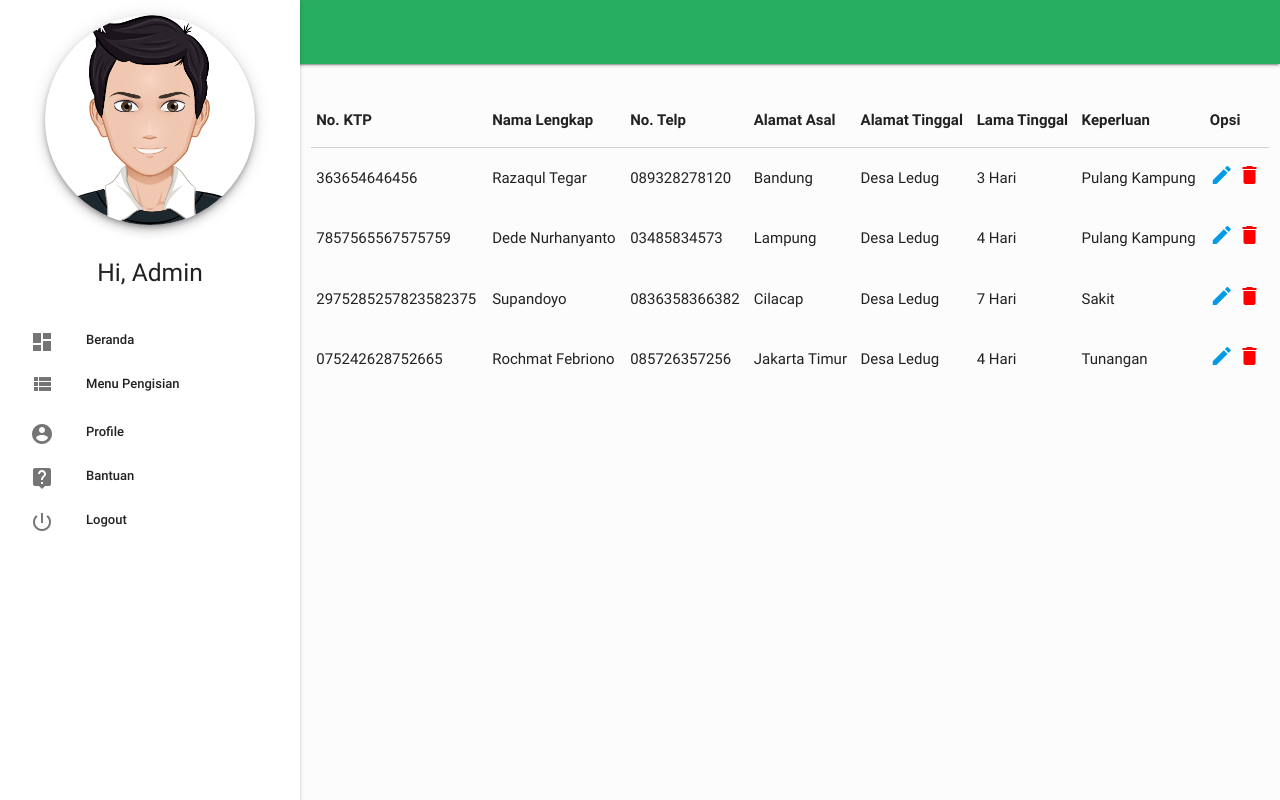
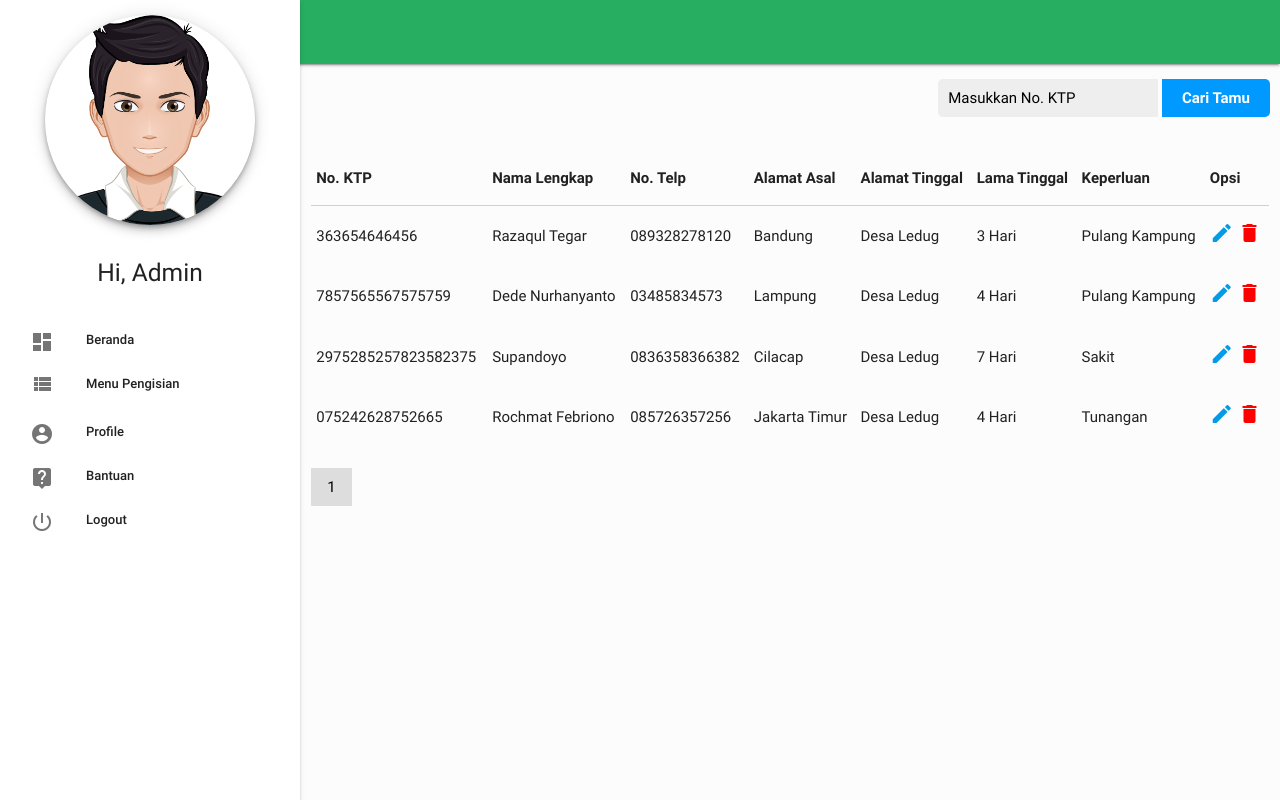
Before and after one commit to razaqultegar/tamdes-web, a PHP site: page /admin/index.php in a window 1280 px wide. Run offline with PHP 8.4, Linux system fonts and the light colour scheme; a user stored in the database is signed in; data comes from the database, SQL or seed files in the repository.

Commit message:
Fix Pagination

```diff
--- a/admin/function/data.php
+++ b/admin/function/data.php
@@ -12,15 +12,6 @@ function run($query){
 function kirimData($noktp, $nama, $notelp, $asal, $tinggal, $lama, $keper){
   $query = "INSERT INTO tb_buku (noktp, nama, notelp, asal, tinggal, lama, keper) VALUES ('$noktp', '$nama', '$notelp', '$asal', '$tinggal', '$lama', '$keper')";
   return run($query);
-}
-
-function tampilData(){
-  global $link;
-
-  $query = "SELECT * FROM tb_buku";
-  $result = mysqli_query($link, $query);
-
-  return $result;
 }
 
 function tampilData_per_id($noktp){
@@ -42,13 +33,4 @@ function editData($noktp, $nama, $notelp, $asal, $tinggal, $lama, $keper, $id){
   return run($query);
 }
 
-function jumlahData(){
-  global $link;
-
-  $query = "SELECT count(id) AS total FROM tb_buku";
-  $result = "mysqli_query($link, $query)";
-  $values = "mysqli_fetch_assoc($result)";
-  $num_rows = $values['total'];
-}
-
 ?>
--- a/admin/index.php
+++ b/admin/index.php
@@ -2,24 +2,28 @@
 @session_start();
 if (@$_SESSION['admin']) {
 require_once('../src/sidebar.php');
-require_once('core/init.php');
-$result = tampilData();
+$link = mysqli_connect("localhost", "root", "", "db_tamdes") or die(mysqli_error($link));
+
+$limit = 10;
+if (isset($_GET["page"])) { $page  = $_GET["page"]; } else { $page=1; };
+$start_from = ($page-1) * $limit;
+
+$sql = mysqli_query($link, "SELECT * FROM tb_buku LIMIT $start_from, $limit");
+
+$Hasil = mysqli_query($link, "SELECT * FROM tb_buku");
+$total = mysqli_num_rows($Hasil);
+
+$pages = ceil($total/$limit);
 ?>
     <title>Admin Page - TamuDesa</title>
 
     <main>
-      <div class="section"></div>
-
-      <div id="modal1" class="modal modal-fixed-footer">
-        <div class="modal-content">
-          <h4>Modal Header</h4>
-          <p>Lorem ipsum dolor sit amet, consectetur adipiscing elit, sed do eiusmod tempor incididunt ut labore et dolore magna aliqua. Ut enim ad minim veniam, quis nostrud exercitation ullamco laboris nisi ut aliquip ex ea commodo consequat. Duis aute irure dolor in reprehenderit in voluptate velit esse cillum dolore eu fugiat nulla pariatur. Excepteur sint occaecat cupidatat non proident, sunt in culpa qui officia deserunt mollit anim id est laborum</p>
-          <p>Lorem ipsum dolor sit amet, consectetur adipiscing elit, sed do eiusmod tempor incididunt ut labore et dolore magna aliqua. Ut enim ad minim veniam, quis nostrud exercitation ullamco laboris nisi ut aliquip ex ea commodo consequat. Duis aute irure dolor in reprehenderit in voluptate velit esse cillum dolore eu fugiat nulla pariatur. Excepteur sint occaecat cupidatat non proident, sunt in culpa qui officia deserunt mollit anim id est laborum</p>
-          <p>Lorem ipsum dolor sit amet, consectetur adipiscing elit, sed do eiusmod tempor incididunt ut labore et dolore magna aliqua. Ut enim ad minim veniam, quis nostrud exercitation ullamco laboris nisi ut aliquip ex ea commodo consequat. Duis aute irure dolor in reprehenderit in voluptate velit esse cillum dolore eu fugiat nulla pariatur. Excepteur sint occaecat cupidatat non proident, sunt in culpa qui officia deserunt mollit anim id est laborum</p>
-          <p>Lorem ipsum dolor sit amet, consectetur adipiscing elit, sed do eiusmod tempor incididunt ut labore et dolore magna aliqua. Ut enim ad minim veniam, quis nostrud exercitation ullamco laboris nisi ut aliquip ex ea commodo consequat. Duis aute irure dolor in reprehenderit in voluptate velit esse cillum dolore eu fugiat nulla pariatur. Excepteur sint occaecat cupidatat non proident, sunt in culpa qui officia deserunt mollit anim id est laborum</p>
-        </div>
-        <div class="modal-footer">
-          <a class="modal-action modal-close waves-effect waves-green btn-flat ">Agree</a>
+      <div class="section right" style="margin-right: 10px;">
+        <div class="col s12">
+          <form action="search.php" method="post">
+            <input id="search-box" name="cari" size="40" type="text" placeholder="Masukkan No. KTP"/>
+            <input id="search-btn" value="Cari Tamu" type="submit"/>
+          </form>
         </div>
       </div>
 
@@ -40,7 +44,7 @@ $result = tampilData();
             </thead>
 
             <?php
-            while($row = mysqli_fetch_assoc($result)) :
+            while($row = mysqli_fetch_assoc($sql)) :
             ?>
 
             <tbody>
@@ -53,8 +57,8 @@ $result = tampilData();
                 <td><?= $row['lama']; ?></td>
                 <td><?= $row['keper']; ?></td>
                 <td>
-                  <a href="edit.php?id=<?php echo $row['id']; ?>" title="Edit"><i class="material-icons">mode_edit</i></a>
-                  <a href="delete_data.php?id=<?php echo $row['id']; ?>" style="color:red;" title="Hapus"><i class="material-icons">delete</i></a>
+                  <a href="edit_bukutamu.php?id=<?php echo $row['id']; ?>" title="Edit"><i class="material-icons">mode_edit</i></a>
+                  <a href="delete_bukutamu.php?id=<?php echo $row['id']; ?>" style="color:red;" title="Hapus"><i class="material-icons">delete</i></a>
                 </td>
               </tr>
             </tbody>
@@ -64,6 +68,15 @@ $result = tampilData();
           </table>
         </form>
       </div>
+      <div class="row">
+        <div class="col s12">
+        <div class="pagination">
+            <?php for ($i=1; $i <=$pages; $i++) { ?>
+              <a href="?page=<?php echo $i; ?>" title="Halaman"><?php echo $i; ?></a>
+            <?php } ?>
+          </div>
+        </div>
+      </div>
     </main>
 
 <?php
--- a/admin/input_bukutamu.php
+++ b/admin/input_bukutamu.php
@@ -4,7 +4,7 @@ require_once('../src/sidebar.php');
 require_once('core/init.php');
 if (isset($_POST['kirim'])) {
   if(kirimData($_POST['noktp'], $_POST['nama'], $_POST['notelp'], $_POST['asal'], $_POST['tinggal'], $_POST['lama'], $_POST['keper'])){
-    header('location: view_bukutamu.php');
+    header('location: index.php');
   }else {
     echo "Data Gagal Dikirim";
   }
@@ -15,7 +15,7 @@ if (isset($_POST['kirim'])) {
     <main>
       <div class="section row">
         <div class="col s12">
-        <a class="waves-effect btn" style="background-color: #00b0ff;" href="view_bukutamu.php"><i class="material-icons left">list</i>Lihat Buku Tamu</a>
+        <a class="waves-effect btn" style="background-color: #00b0ff;" href="index.php"><i class="material-icons left">list</i>Lihat Buku Tamu</a>
         <a class="waves-effect btn modal-trigger" style="background-color: #f44336; margin-left: 6px;" href="#modal1"><i class="material-icons left">help</i>Bantuan</a>
         </div>
       </div>
--- a/logout.php
+++ b/logout.php
@@ -1,5 +1,5 @@
 <?php
 @session_start();
 session_destroy();
-header("location:/tamdes/login.php");
+header("location:/tamdes");
 ?>
--- a/src/css/style.css
+++ b/src/css/style.css
@@ -1,52 +1,46 @@
-body{
-  font-family: "Roboto", sans-serif;
+#search-btn {
+  background:#0099ff;
+  color:white;
+  padding:10px 20px;
+  border-radius:0 5px 5px 0;
+    -moz-border-radius:0 5px 5px 0;
+    -webkit-border-radius:0 5px 5px 0;
+    -o-border-radius:0 5px 5px 0;
+  border:0 none;
+  font-weight:bold;
 }
 
-.dropdown-content {
-  background-color: #FFFFFF;
-  margin: 0;
-  display: none;
-  min-width: 200px; /* Changed this to accomodate content width */
-  max-height: auto;
-	margin-left: -1px; /* Add this to keep dropdown in line with edge of navbar */
-  overflow: hidden; /* Changed this from overflow-y:auto; to overflow:hidden; */
-  opacity: 0;
-  position: absolute;
-  white-space: nowrap;
-  z-index: 1;
-  will-change: width, height;
+#search-box {
+  background: #eee;
+  padding:10px;
+   border-radius:5px 0 0 5px;
+    -moz-border-radius:5px 0 0 5px;
+    -webkit-border-radius:5px 0 0 5px;
+    -o-border-radius:5px 0 0 5px;
+  border:0 none;
+  width:200px;
+  height: 18px;
 }
 
-.dropdown-content a:hover{
-  background-color: #e0e0e0;
+#search-box::placeholder{
+  color: black;
 }
 
-.box-menu{
-  background-color: #00c853;
-  font-family: "Roboto", sans-serif;
-  font-size: 30px;
-  color: #FFF;
-  width: 250px;
-  height: 180px;
-  padding: 10px;
-  border-radius: 5px;
-  margin: 0;
+.pagination {
+    display: inline-block;
 }
 
-.biru{
-  background-color: #0091ea;
+.pagination a {
+    background-color: #ddd;
+    color: black;
+    float: left;
+    padding: 8px 16px;
+    margin-right: 7px;
+    text-decoration: none;
 }
 
-.box-menu h4{
-  font-size: 30px;
-  color: #FFF;
-  margin-top: 10px;
+.pagination a:hover:not(.active) {
+    background-color:  #27ae60;
+    color: white;
+    border-radius: 5px;
 }
-
-.box-menu a{
-  color: #FFF;
-}
-
-.geser{
-  margin-left: 20px;
-}
--- a/src/sidebar.php
+++ b/src/sidebar.php
@@ -6,12 +6,11 @@
     <meta name="viewport" content="width=device-width, initial-scale=1.0"/>
     <!-- CSS -->
     <link type="text/css" rel="stylesheet" href="../vendor/css/materialize.min.css" media="screen,projection"/>
-    <link href="https://fonts.googleapis.com/css?family=Inconsolata" rel="stylesheet" type="text/css">
     <link type="text/css" rel="stylesheet" href="../vendor/css/icon.css" media="screen,projection"/>
     <!-- SweetAlert -->
     <link type="text/css" rel="stylesheet" href="../src/css/sweetalert.css" media="screen,projection"/>
     <!-- Custom CSS -->
-    <link type="text/css" rel="stylesheet" href="../src/css/style.css" media="screen,projection"/>
+    <link type="text/css" rel="stylesheet" href="../src/css/style.css" media="screen,projection"/
   </head>
 
   <body>
--- a/users/index.php
+++ b/users/index.php
@@ -41,7 +41,7 @@
 	  		<div class="col s12 l6">
 	  			<span class="white-text" style="font-size: 30px; font-weight: 300;">BukuTamu Online</span>
 	  			<h3 class="white-text" style="font-size: 18px; line-height: 28px; max-width: 440px;">Sebuah Aplikasi Sistem Informasi berbasis Web dan Android. Bertujuan untuk mendigitalisasi Sistem Buku Tamu sekarang dari bentuk Dokumen Offline ke Dokumen Online.</h3>
-	  			<a href="#!" class="waves-effect btn" style="background-color: #00b0ff;">Demo Aplikasi</a>
+	  			<a href="./login.php" class="waves-effect btn" style="background-color: #00b0ff;">Demo Aplikasi</a>
 	  		</div>
 	  		<div class="col s12 l6">
 	  			<img class="responsive-img" style="width: 65%; float: right; margin-right: 15%" src="src/img/62.png">
```
Also changed, not shown: admin/search.php (added, +16 -0 lines), admin/delete_bukutamu.php (renamed from admin/delete_data.php), admin/edit_bukutamu.php (added).
